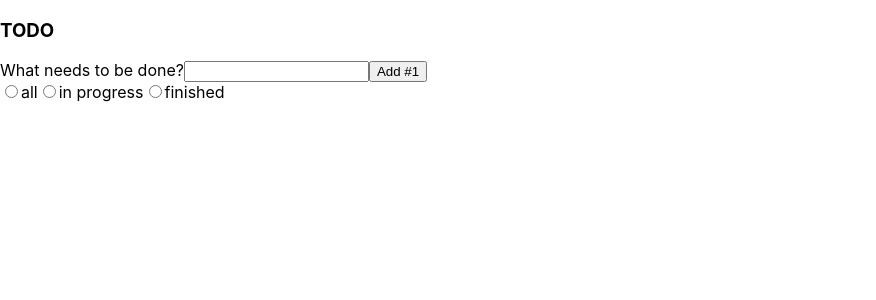
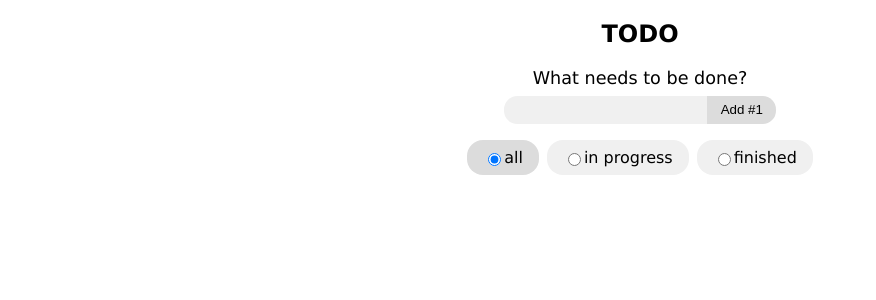
Before and after one commit to tomz197/TodosApp, a React (Create React App) app: page / in a window 1280 px wide. Shown: the top 300 px of the page, without its empty margins (0-876 px from the left). Built offline with nearby package versions, Linux system fonts and the light colour scheme.

Commit message:
Visual changes; Added: Todos state separation

```diff
--- a/src/App.css
+++ b/src/App.css
@@ -1,38 +1,7 @@
 .App {
+  font-family:Verdana, Geneva, Tahoma, sans-serif
+}
+
+.App > h2 {
   text-align: center;
 }
-
-.App-logo {
-  height: 40vmin;
-  pointer-events: none;
-}
-
-@media (prefers-reduced-motion: no-preference) {
-  .App-logo {
-    animation: App-logo-spin infinite 20s linear;
-  }
-}
-
-.App-header {
-  background-color: #282c34;
-  min-height: 100vh;
-  display: flex;
-  flex-direction: column;
-  align-items: center;
-  justify-content: center;
-  font-size: calc(10px + 2vmin);
-  color: white;
-}
-
-.App-link {
-  color: #61dafb;
-}
-
-@keyframes App-logo-spin {
-  from {
-    transform: rotate(0deg);
-  }
-  to {
-    transform: rotate(360deg);
-  }
-}
--- a/src/App.js
+++ b/src/App.js
@@ -1,6 +1,7 @@
 import React from 'react';
+import './App.css'
 import TodoList from './components/TodoList/TodoList';
-import AddTodoForm from "./components/AddTodoForm";
+import AddTodoForm from "./components/AddTodoForm/AddTodoForm";
 
 class TodoApp extends React.Component {
   constructor(props) {
@@ -15,8 +16,8 @@ class TodoApp extends React.Component {
 
   render() {
     return (
-      <div>
-        <h3>TODO</h3>
+      <div className="App">
+        <h2>TODO</h2>
         <AddTodoForm
           handleSubmit={this.handleSubmit}
           itemsLen={this.state.items.length}/>
--- /dev/null
+++ b/src/components/AddTodoForm/AddTodoForm.css
@@ -0,0 +1,33 @@
+.AddTodoForm {
+  text-align: center;
+}
+.AddTodoForm p{
+  margin: 0;
+  font-size: 1.1rem;
+}
+.AddTodoForm :is(button, input) {
+  border: 0;
+  margin: 0.5rem 0;
+  padding: 0.5em 1em;
+  background-color: rgb(240, 240, 240);
+}
+
+.AddTodoForm input{
+  border-radius: 1em 0 0 1em;
+}
+.AddTodoForm input:focus{
+  background-color: rgb(220, 220, 220);
+  outline: none;
+}
+.AddTodoForm input:hover{
+  background-color: rgb(230, 230, 230);
+}
+.AddTodoForm button{
+  border-radius: 0 1em 1em 0;
+  background-color: rgb(220, 220, 220);
+  cursor: pointer;
+}
+.AddTodoForm button:is(:hover, :focus){
+  background-color: rgb(210, 210, 210);
+  outline: none;
+}
--- a/src/components/AddTodoForm.js
+++ b/src/components/AddTodoForm/AddTodoForm.js
@@ -1,3 +1,4 @@
+import './AddTodoForm.css';
 import React, {useState} from 'react';
 
 function AddTodoForm (props) {
@@ -18,10 +19,8 @@ function AddTodoForm (props) {
   }
 
   return (
-    <form onSubmit={handleSubmit}>
-      <label htmlFor="new-todo">
-        What needs to be done?
-      </label>
+    <form onSubmit={handleSubmit} className="AddTodoForm">
+      <p>What needs to be done?</p>
       <input
         id="new-todo"
         onChange={(e) => setInputText(e.target.value)}
--- a/src/components/TodoList/TodoList.css
+++ b/src/components/TodoList/TodoList.css
@@ -1,15 +1,75 @@
+.TodoFilter{
+  display: flex;
+  justify-content: center;
+  align-items: center;
+}
+.TodoFilter > div{
+  display: flex;
+  margin: 0.5rem;
+}
+.TodoFilter > div > div{
+  display: flex;
+  align-items: center;
+  background-color: rgb(240, 240, 240);
+  padding: 0.5em 1em;
+  margin: 0 .25rem;
+  border-radius: 1em;
+}
+.TodoFilter > div > div:hover{
+  background-color: rgb(220, 220, 220);
+}
+.TodoFilter :is(input, label){
+  cursor: pointer;
+}
+.TodoFilter .selectedFilter {
+  background-color: rgb(220, 220, 220);
+}
 .TodoList{
+  display: flex;
+  gap: .5rem;
+  flex-wrap: wrap;
   padding: 1rem;
   margin: 0;
+}
+.TodoList > div {
+  border-radius: .5em;
+  flex-grow: 1;
+  min-width: 50ch;
+  max-width: 100%;
+  background-color: rgb(250, 250, 250);
+
 }
 .TodoList .item {
   display: flex;
   align-items: center;
-  padding: 0.5rem;
+  padding: 0.5em 1em;
+  max-width: 100%;
+  margin: 0.5rem;
+  border-radius: .5em;
+  background-color: rgb(240, 240, 240);
+}
+.TodoList .item button{
+  border: 0;
+  padding: 0.5em 1em;
+  background-color: rgba(255, 255, 255, 0.5);
+  cursor: pointer;
+}
+.TodoList .item button:is(:hover, :hover){
+  background-color: rgba(255, 255, 255, 0.7);
+}
+.TodoList .item button:nth-of-type(1){
+  border-radius: .5em 0 0 .5em;
+}
+.TodoList .item button:nth-last-of-type(1){
+  border-radius: 0 .5em .5em 0;
 }
 .TodoList .item > p{
   flex-grow: 1;
+  cursor: default;
   margin: 0;
+}
+.TodoList .item > div{
+  display: flex;
 }
 
 .TodoList .active{
@@ -19,7 +79,7 @@
   background-color: rgb(108, 232, 108);
 }
 .TodoList .item:hover {
-  background-color: rgb(240, 240, 240);
+  background-color: rgb(230, 230, 230);
 }
 .TodoList .active:hover {
   background-color: rgb(240, 230, 50);
--- a/src/components/TodoList/TodoList.js
+++ b/src/components/TodoList/TodoList.js
@@ -3,29 +3,62 @@ import React, {useState} from "react"
 
 function TodoList(props) {
   const [filter, setFilter] = useState("");
+  let notStarted = [];
+  let active = [];
+  let ended = [];
+  props.items.forEach(item => {
+    const newItem = (item.state === filter || filter === "")
+      ? <li
+        className={"item " + item.state}
+        key={item.id}>
+          <p>{item.text}</p>
+          <div>
+            {item.state === "ended" && <button onClick={(e) => props.handleState(item.id, "")}>not started</button>}
+            {item.state !== "ended" && <button onClick={(e) => props.handleState(item.id, "ended")}>finished</button>}
+            {item.state === "active" && <button onClick={(e) => props.handleState(item.id, "")}>not started</button>}
+            {item.state !== "active" && <button onClick={(e) => props.handleState(item.id, "active")}>in progress</button>}
+            <button onClick={(e) => props.handleDelete(item)}>delete</button>
+          </div>
+        </li>
+      : undefined;
+    if (newItem !== undefined) {
+      switch (item.state){
+        case "active":
+          active.push(newItem);
+          break;
+
+        case "ended":
+          ended.push(newItem);
+          break;
+        default:
+          notStarted.push(newItem);
+      }
+    }
+  });
+
+
   return (
     <>
     <div className="TodoFilter" onChange={(e) => setFilter(e.target.value)}>
-        <input type="radio" value={undefined} name="filter" id="filter1"/>
-        <label htmlFor="filter1">all</label>
-        <input type="radio" value="active" name="filter" id="filter2"/>
-        <label htmlFor="filter2">in progress</label>
-        <input type="radio" value="ended" name="filter" id="filter3"/>
-        <label htmlFor="filter3">finished</label>
+        <div>
+          <div className={filter === '' && "selectedFilter"}>
+            <input type="radio" value={undefined} name="filter" id="filter1" checked={filter === '' && true}/>
+            <label htmlFor="filter1">all</label>
+          </div>
+          <div className={filter === 'active' && "selectedFilter"}>
+            <input type="radio" value="active" name="filter" id="filter2"/>
+            <label htmlFor="filter2">in progress</label>
+          </div>
+          <div className={filter === 'ended' && "selectedFilter"}>
+            <input type="radio" value="ended" name="filter" id="filter3"/>
+            <label htmlFor="filter3">finished</label>
+          </div>
+        </div>
     </div>
     <ul className="TodoList">
-      {props.items.map(item =>
-      (item.state === filter || filter === "")
-      && <li
-        className={"item " + item.state}
-        key={item.id}>
-        <p>{item.text}</p>
-        <div>
-          <button onClick={(e) => props.handleState(item.id, "ended")}>finished</button>
-          <button onClick={(e) => props.handleState(item.id, "active")}>in progress</button>
-          <button onClick={(e) => props.handleDelete(item)}>delete</button>
-        </div>
-      </li>)}
+      {notStarted.length > 0 && <div>{notStarted}</div>}
+      {active.length > 0 && <div>{active}</div>}
+      {ended.length > 0 && <div>{ended}</div>}
     </ul>
     </>
   );
```
